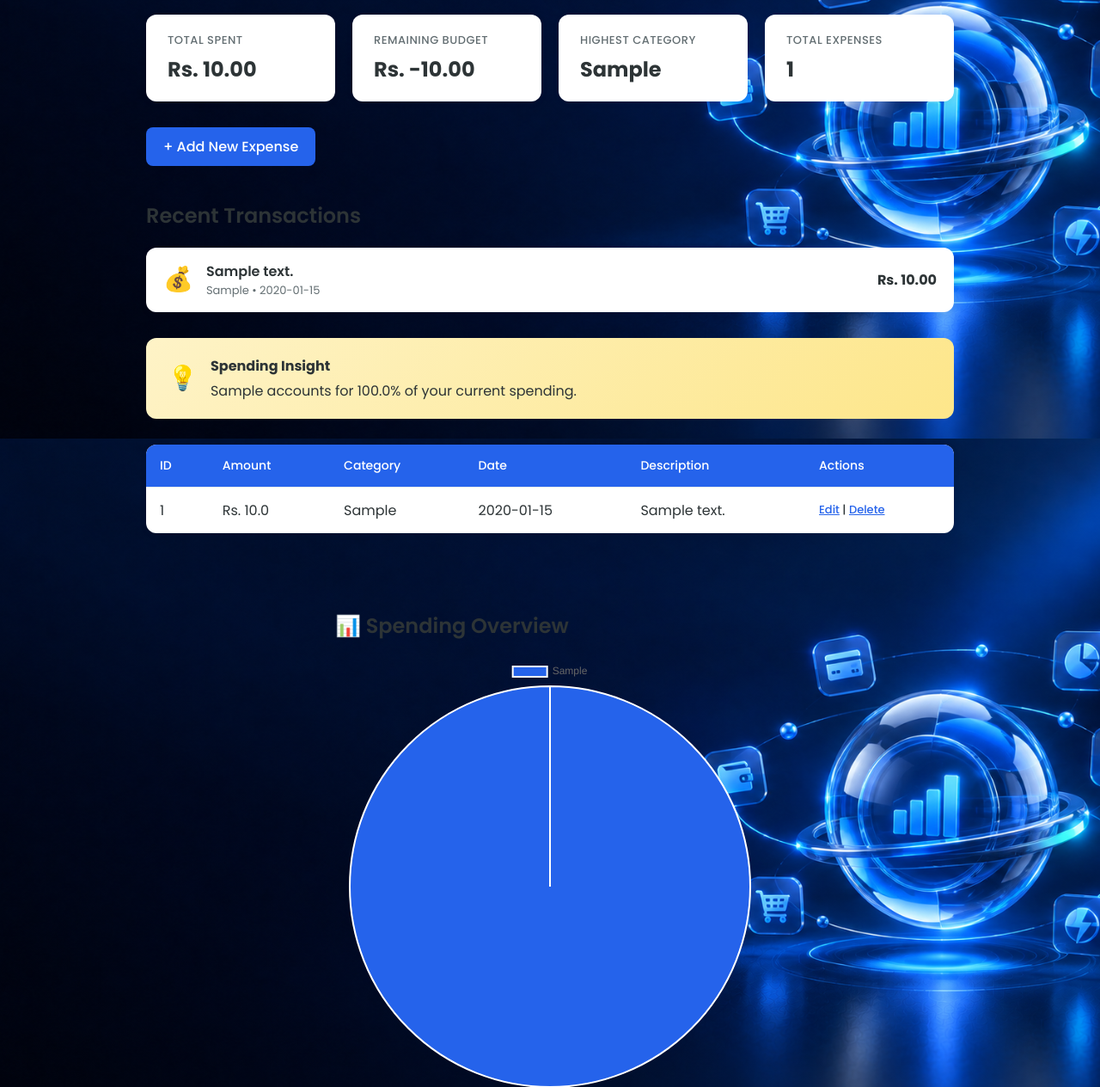
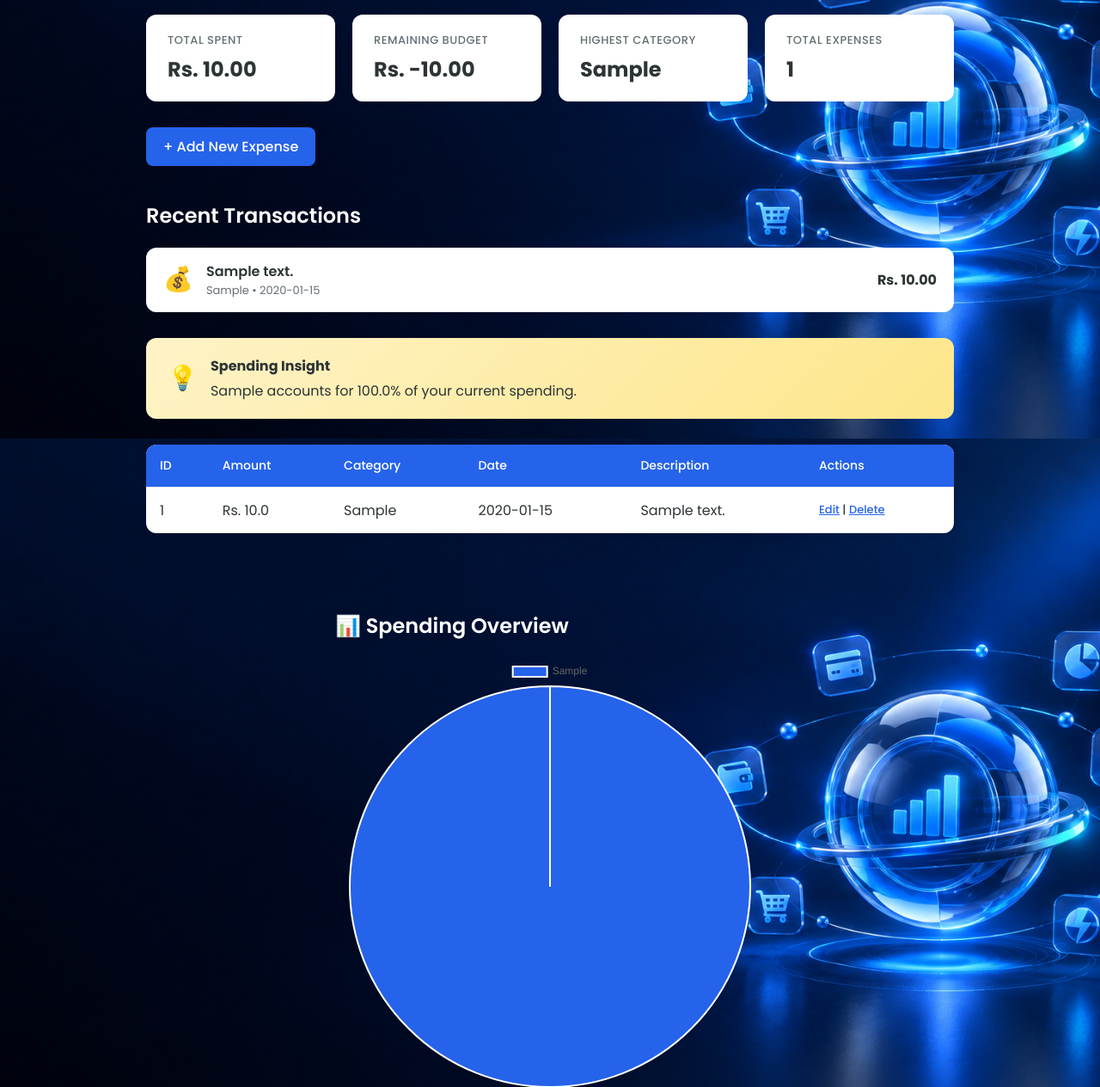
Before and after one commit to AdeelaSaleemdev/Spendwise-, a Flask app: page / in a window 1280 px wide. Shown: the part 290-1554 px from the top of the page at 86% size. Run offline with Flask 3, Linux system fonts and the light colour scheme; tables that the repository leaves empty hold one stand-in row (values such as "Sample post").

Commit message:
Fixed text visibility on dark backgrounds across all pages

```diff
--- a/static/style.css
+++ b/static/style.css
@@ -57,7 +57,22 @@ background-image: url('/static/images/dashboard-bg.jpg');    background-size: co
 .dashboard-page h2,
 .dashboard-page p,
 .dashboard-page li {
-    color: white;
+    color: white !important;
+}
+.home-page h2,
+.budget-page h1,
+.budget-page h2,
+.summary-page h1,
+.summary-page h2,
+.add-page h1,
+.add-page h2,
+.edit-page h1,
+.edit-page h2,
+.filter-page h1,
+.filter-page h2,
+.ai-page h1,
+.ai-page h2 {
+    color: white !important;
 }
 
 .edit-page {
```
